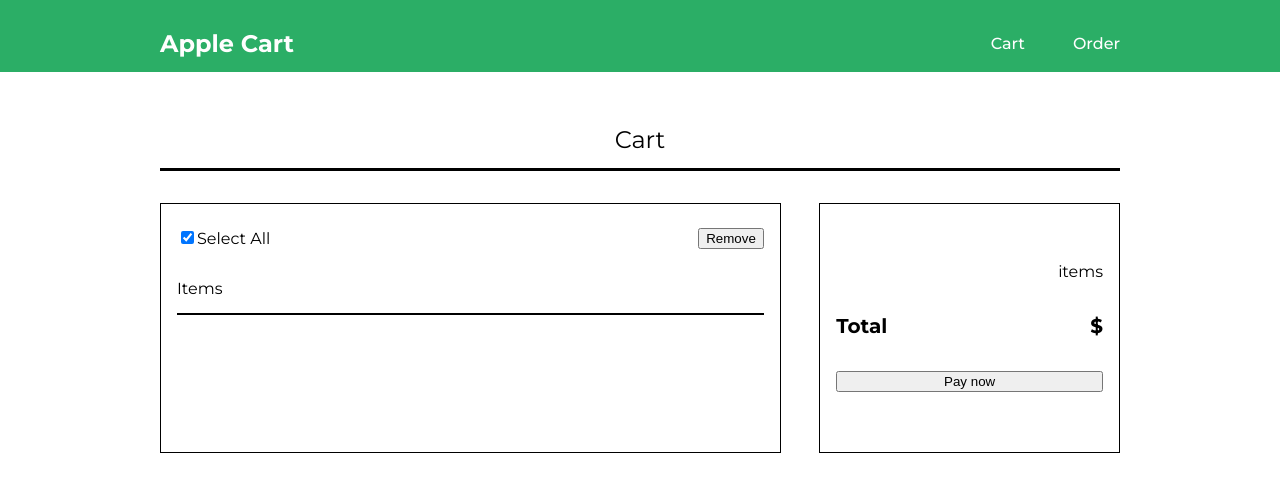
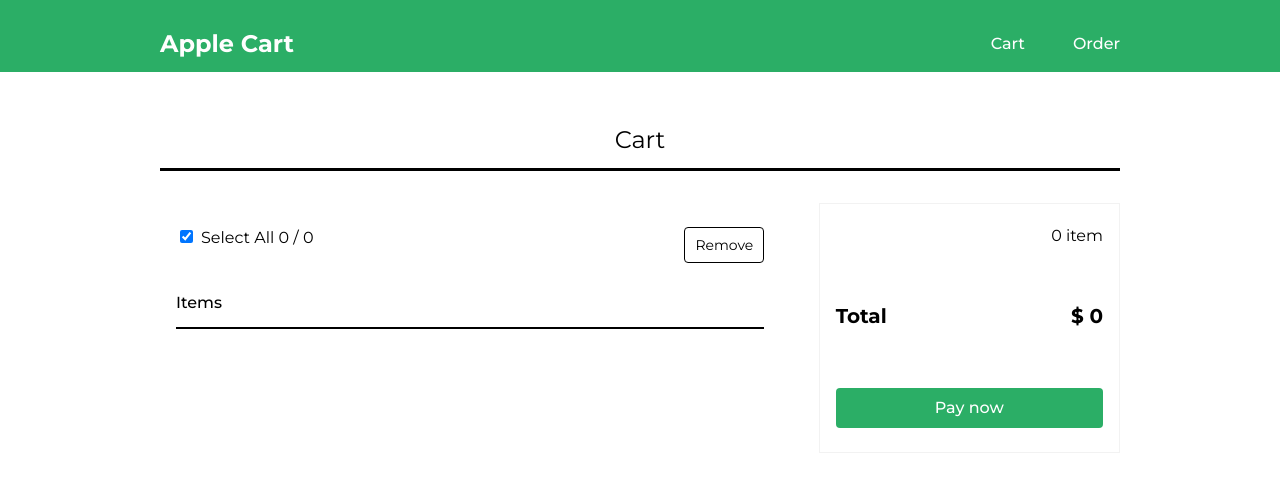
Before and after one commit to dkssyddico/apple-cart, a React (Create React App) app: page /cart in a window 1280 px wide. Shown: the top 492 px of the page. Built offline with nearby package versions, Linux system fonts and the light colour scheme.

Commit message:
add selected items remove function

```diff
--- a/src/Pages/Cart.js
+++ b/src/Pages/Cart.js
@@ -1,8 +1,14 @@
-import React, { useContext, useState } from 'react';
+import React, { useContext, useEffect, useState } from 'react';
 import { Context } from '../context/MyContext';
 import styled from 'styled-components';
 import { HiOutlineTrash } from 'react-icons/hi';
-import { changeQty, deleteItem, changeChecked, changeAllChecked } from '../context/Action';
+import {
+  changeQty,
+  deleteItem,
+  changeChecked,
+  changeAllChecked,
+  deleteSelected,
+} from '../context/Action';
 import { v4 as uuidv4 } from 'uuid';
 
 const Section = styled.section`
@@ -33,7 +39,7 @@ const Container = styled.div`
 
 const CartItemContainer = styled.div`
   flex-basis: 66%;
-  border: 1px solid black;
+  /* border: 1px solid black; */
   padding: 1.5rem 1rem;
 `;
 
@@ -48,11 +54,31 @@ const Subtitle = styled.h2`
   border-bottom: 2px solid black;
   padding-bottom: 1rem;
   margin: 2rem 0;
+  font-weight: 500;
 `;
 
 const TopContainer = styled.div`
   display: flex;
   justify-content: space-between;
+`;
+
+const AllCheckInput = styled.input`
+  margin-right: 0.5rem;
+`;
+
+const RemoveBtn = styled.button`
+  all: unset;
+  padding: 10px;
+  text-align: center;
+  cursor: pointer;
+  border-radius: 4px;
+  border: 1px solid black;
+  font-size: 14px;
+  transition: all 0.3s ease-in-out;
+  &:hover {
+    background-color: black;
+    color: white;
+  }
 `;
 
 const Card = styled.div`
@@ -77,6 +103,9 @@ const InfoContainer = styled.div`
 
 const ImgContainer = styled.div`
   margin-right: 1rem;
+  justify-items: center;
+  display: flex;
+  align-items: center;
 `;
 
 const ProductImg = styled.img`
@@ -89,7 +118,7 @@ const QtyContainer = styled.div`
 `;
 
 const QtyBtnContainer = styled.div`
-  width: 100px;
+  width: 90px;
   height: 30px;
   border: 1px solid #bdc3c7;
   display: flex;
@@ -110,10 +139,11 @@ const QtyBox = styled.div`
   display: flex;
   justify-content: center;
   align-items: center;
+  font-size: 14px;
 `;
 
 const PriceContainer = styled.div`
-  flex-basis: 10%;
+  flex-basis: 20%;
 `;
 
 const IconContainer = styled.div`
@@ -129,11 +159,11 @@ const IconContainer = styled.div`
 const SummaryContainer = styled.div`
   height: 200px;
   flex-basis: 30%;
-  border: 1px solid black;
+  border: 1px solid #f2f2f2;
   padding: 1.5rem 1rem;
   display: flex;
   flex-direction: column;
-  justify-content: space-evenly;
+  justify-content: space-between;
   h2 {
     align-self: flex-end;
   }
@@ -147,12 +177,29 @@ const TotalContainer = styled.div`
   font-size: 20px;
 `;
 
+const PayNowBtn = styled.button`
+  all: unset;
+  padding: 12px;
+  text-align: center;
+  cursor: pointer;
+  border-radius: 4px;
+  background-color: ${(props) => props.theme.green};
+  color: white;
+  font-weight: 500;
+`;
+
 function Cart() {
   const { state, dispatch } = useContext(Context);
   const [allChecked, setAllChecked] = useState(true);
 
   console.log(state);
   const { cart } = state;
+
+  useEffect(() => {
+    cart.filter((item) => item.selected).length !== cart.length
+      ? setAllChecked(false)
+      : setAllChecked(true);
+  }, [cart]);
 
   const handleQtyBtnClick = (event, item) => {
     const { name } = event.target;
@@ -177,6 +224,14 @@ function Cart() {
         break;
       default:
         break;
+    }
+  };
+
+  const handleSelectedRemove = () => {
+    let confirm = window.confirm('선택한 상품을 삭제하시겠습니까?');
+    if (confirm) {
+      let selected = cart.filter((item) => item.selected);
+      deleteSelected(dispatch, selected);
     }
   };
 
@@ -205,15 +260,17 @@ function Cart() {
         <CartItemContainer>
           <TopContainer>
             <label htmlFor='selectAll'>
-              <input
+              <AllCheckInput
                 id='selectAll'
                 type='checkbox'
                 checked={allChecked ? true : false}
                 onChange={() => handleAllCheckedChange()}
               />
-              <span>Select All</span>
+              <span>
+                Select All {`${cart.filter((item) => item.selected).length} / ${cart.length}`}
+              </span>
             </label>
-            <button>Remove</button>
+            <RemoveBtn onClick={() => handleSelectedRemove()}>Remove</RemoveBtn>
           </TopContainer>
           <ItemsContainer>
             <Subtitle>Items</Subtitle>
@@ -244,7 +301,7 @@ function Cart() {
                       <SmallBtn name='increment'>+</SmallBtn>
                     </QtyBtnContainer>
                   </QtyContainer>
-                  <PriceContainer>$ {item.price}</PriceContainer>
+                  <PriceContainer>$ {item.quantity * item.price}</PriceContainer>
                   <IconContainer>
                     <HiOutlineTrash onClick={() => handleDeleteClick(item)} />
                   </IconContainer>
@@ -253,12 +310,20 @@ function Cart() {
           </ItemsContainer>
         </CartItemContainer>
         <SummaryContainer>
-          <h2>items</h2>
+          <h2>
+            {cart.filter((item) => item.selected).length > 1
+              ? `${cart.filter((item) => item.selected).length} items`
+              : `${cart.filter((item) => item.selected).length} item`}
+          </h2>
           <TotalContainer>
             <h2>Total</h2>
-            <h2>$</h2>
+            <h2>
+              {`$ ${cart
+                .filter((item) => item.selected)
+                .reduce((prev, curr) => prev + curr.quantity * curr.price, 0)}`}
+            </h2>
           </TotalContainer>
-          <button>Pay now</button>
+          <PayNowBtn>Pay now</PayNowBtn>
         </SummaryContainer>
       </Container>
     </Section>
--- a/src/Pages/ProductDetail.js
+++ b/src/Pages/ProductDetail.js
@@ -163,6 +163,10 @@ function ProductDetail() {
         selected: true,
       };
       addCart(dispatch, item);
+      let confirm = window.confirm('상품이 장바구니에 담겼습니다. 장바구니로 이동하시겠습니까?');
+      if (confirm) {
+        navigate('/cart');
+      }
     }
   };
 
--- a/src/context/Action.js
+++ b/src/context/Action.js
@@ -7,6 +7,7 @@ export const CHANGE_QUANTITY = 'CHANGE_QUANTITY';
 export const DELETE_ITEM = 'CART/DELETE_ITEM';
 export const CHANGE_CHECKED_STATUS = 'CHANGE_CHECKED_STATUS';
 export const CHANGED_ALL_CHECKED = 'CHANGED_ALL_CHECKED';
+export const DELETE_SELECTED = 'DELETE_SELECTED';
 
 export const getProducts = (dispatch) => {
   dispatch({ type: GET_PRODUCTS, payload: items });
@@ -35,3 +36,7 @@ export const changeChecked = (dispatch, itemInfo) => {
 export const changeAllChecked = (dispatch, checked) => {
   dispatch({ type: CHANGED_ALL_CHECKED, payload: checked });
 };
+
+export const deleteSelected = (dispatch, items) => {
+  dispatch({ type: DELETE_SELECTED, payload: items });
+};
--- a/src/context/MyContext.js
+++ b/src/context/MyContext.js
@@ -7,6 +7,7 @@ import {
   DELETE_ITEM,
   CHANGE_CHECKED_STATUS,
   CHANGED_ALL_CHECKED,
+  DELETE_SELECTED,
 } from './Action';
 
 const LS_CART = 'cart';
@@ -76,6 +77,17 @@ const reducer = (state = initialState, action) => {
           return { ...item, selected: !allChecked };
         }),
       };
+    case DELETE_SELECTED:
+      let selected = action.payload;
+      for (let i = 0; i < selected.length; i++) {
+        let item = selected[i];
+        let idx = state.cart.findIndex((e) => e.productId === item.productId);
+        state.cart.splice(idx, 1);
+        console.log(state.cart);
+      }
+      return {
+        ...state,
+      };
     default:
       return initialState;
   }
```
